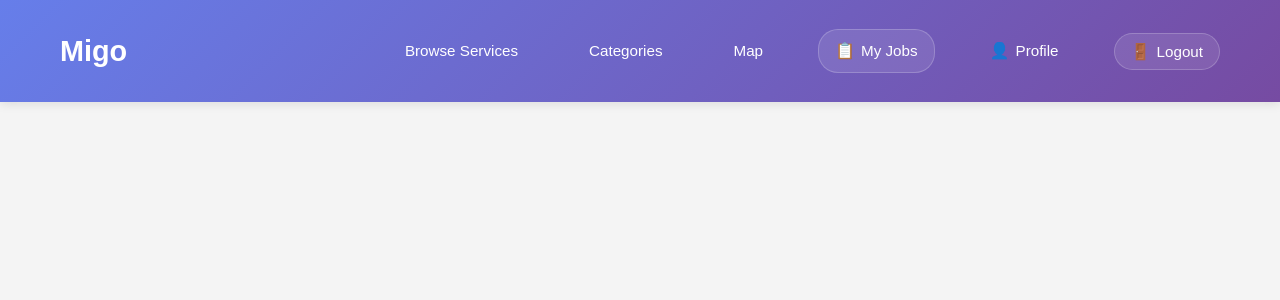
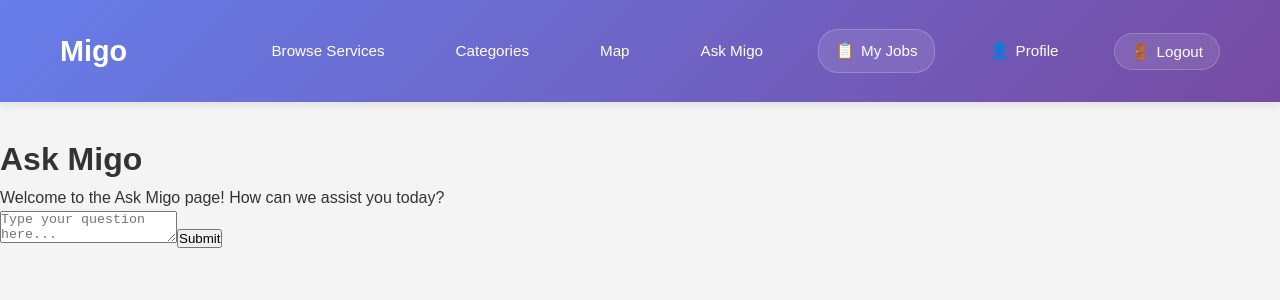
Before and after one commit to William-Ta0/Migo-Marketplcase, a React (Create React App) app in the folder frontend/: page /ask-migo in a window 1280 px wide. Shown: the top 300 px of the page. Built offline with nearby package versions, Linux system fonts and the light colour scheme; no server answers; sample sign-in values are in the browser's storage.

Commit message:
first working version of google LLM API

```diff
--- a/frontend/package.json
+++ b/frontend/package.json
@@ -6,6 +6,7 @@
   "dependencies": {
     "@emotion/react": "^11.14.0",
     "@emotion/styled": "^11.14.0",
+    "@google/genai": "^1.3.0",
     "@mui/material": "^7.1.0",
     "@react-google-maps/api": "^2.20.6",
     "@testing-library/dom": "^10.4.0",
--- a/frontend/src/App.js
+++ b/frontend/src/App.js
@@ -20,6 +20,7 @@ import CustomerJobTracker from "./components/CustomerJobTracker";
 import RoleBasedJobsRedirect from "./components/RoleBasedJobsRedirect";
 import PrivateRoute from "./components/PrivateRoute";
 import MapPage from "./pages/MapPage";
+import AskMigo from "./pages/AskMigo"; // Import the Ask Migo page
 import "./App.css";
 
 function App() {
@@ -40,6 +41,7 @@ function App() {
               element={<ServicesByCategory />}
             />
             <Route path="/services/:id" element={<ServiceDetail />} />
+            <Route path="/ask-migo" element={<AskMigo />} /> {/* Add route for Ask Migo page */}
 
             {/* Protected routes */}
             <Route
--- a/frontend/src/components/Header.js
+++ b/frontend/src/components/Header.js
@@ -34,6 +34,9 @@ const Header = () => {
               </Link>
               <Link to="/map" className="nav-link">
                 Map
+              </Link>
+              <Link to="/ask-migo" className="nav-link">
+                Ask Migo
               </Link>
 
               {/* Customer Navigation */}
--- /dev/null
+++ b/frontend/src/pages/AskMigo.js
@@ -0,0 +1,44 @@
+import React, { useState } from "react";
+import { GoogleGenAI } from "@google/genai";
+
+const ai = new GoogleGenAI({ apiKey: process.env.REACT_APP_GOOGLE_GEMINI_API_KEY });
+
+const AskMigo = () => {
+  const [userInput, setUserInput] = useState("");
+  const [response, setResponse] = useState("");
+
+  const handleInputChange = (e) => {
+    setUserInput(e.target.value);
+  };
+
+  const handleSubmit = async () => {
+    try {
+      const response = await ai.models.generateContent({
+        model: "gemini-2.0-flash",
+        contents: userInput,
+      });
+      setResponse(response.text);
+    } catch (error) {
+      console.error("Error interacting with Gemini API:", error);
+      setResponse(
+        "Sorry, we couldn't process your request. Please try again later."
+      );
+    }
+  };
+
+  return (
+    <div>
+      <h1>Ask Migo</h1>
+      <p>Welcome to the Ask Migo page! How can we assist you today?</p>
+      <textarea
+        value={userInput}
+        onChange={handleInputChange}
+        placeholder="Type your question here..."
+      ></textarea>
+      <button onClick={handleSubmit}>Submit</button>
+      {response && <p>{response}</p>}
+    </div>
+  );
+};
+
+export default AskMigo;
```
Also changed, not shown: 1 other file (tests, documents, lock files or other folders).
